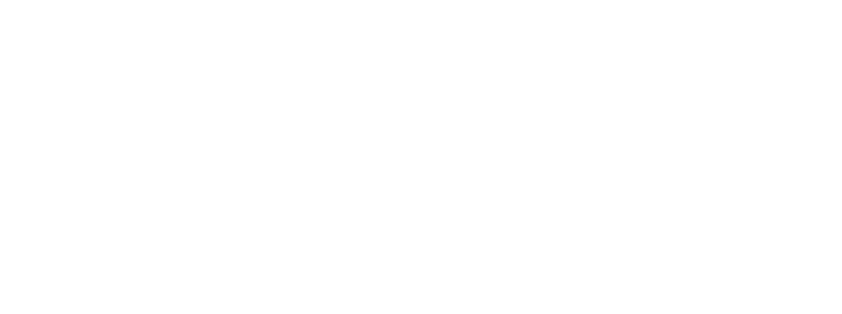
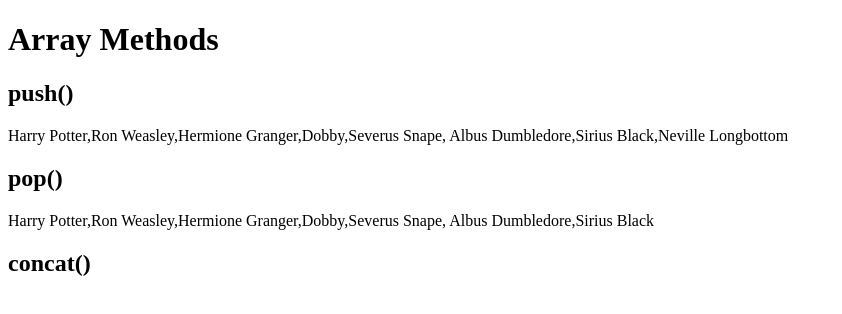
Before and after one commit to jessicamnelsonn/cpnt262-a3, a plain HTML site: page index.html in a window 1280 px wide. Shown: the whole page, without its empty margins (0-842 px from the left). Drawn offline with Linux system fonts and the light colour scheme.

Commit message:
added array methods

```diff
--- a/client.js
+++ b/client.js
@@ -2,7 +2,6 @@
 const goodCharacters = ["Harry Potter", "Ron Weasley", "Hermione Granger", "Dobby", "Severus Snape", " Albus Dumbledore", "Sirius Black"];
 // Array #2
 const badCharacters = ["Voldemort", "Bellatrix Lestrange", "Peter Pettigrew", "Dolores Umbridge"];
-
 
 // Objects
 const harryPotter = {
@@ -46,3 +45,16 @@ const siriusBlack = {
   house: "Gryffindor",
   halfBlood: "False"
 }
+
+// Array Methods
+
+// push() - Adds item(s) to the end of an array
+goodCharacters.push("Neville Longbottom")
+document.getElementById("array-push").innerHTML = goodCharacters;
+
+// pop() - Removes the last item from an array
+goodCharacters.pop();
+document.getElementById("array-pop").innerHTML = goodCharacters;
+
+// concat() - Merge two arrays together
+const characters = goodCharacters.concat(badCharacters);
--- a/index.html
+++ b/index.html
@@ -9,6 +9,16 @@
 <body>
   <main>
 
+    <h1>Array Methods</h1>
+
+    <h2>push()</h2>
+    <p id="array-push"></p>
+
+    <h2>pop()</h2>
+    <p id="array-pop"></p>
+
+    <h2>concat()</h2>
+    <p id="array-concat"></p>
 
 
   </main>
```
